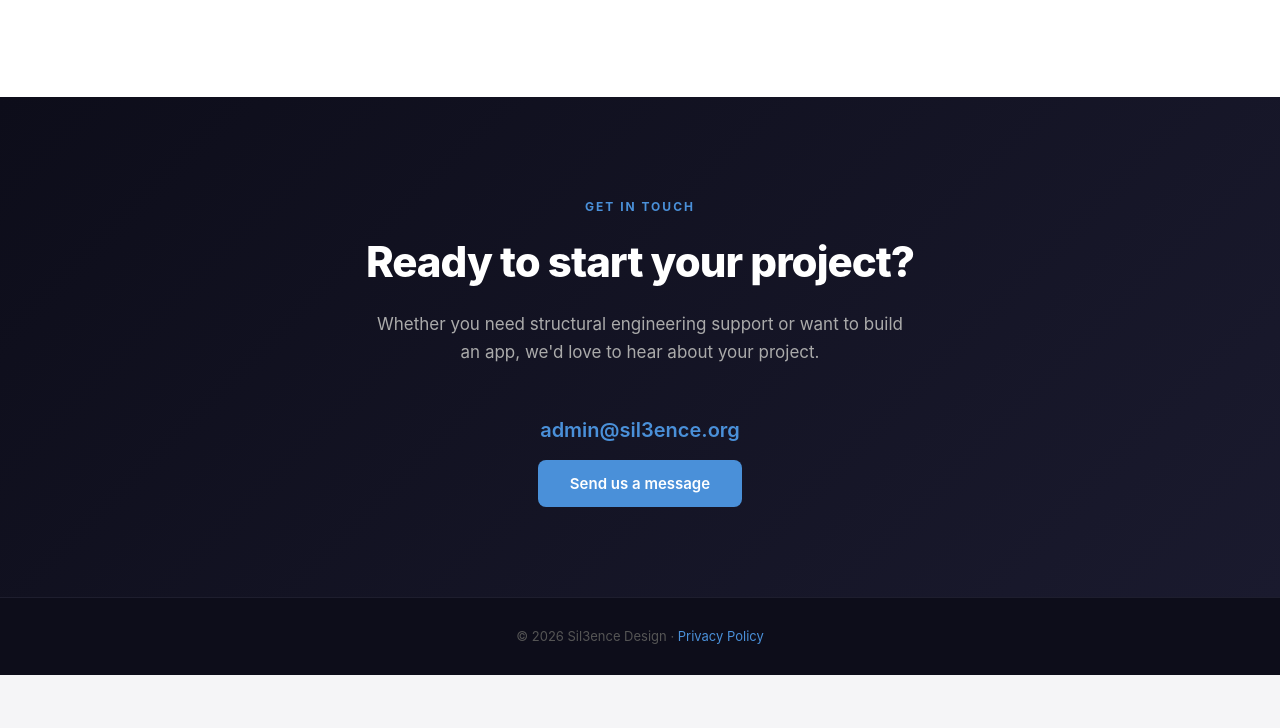
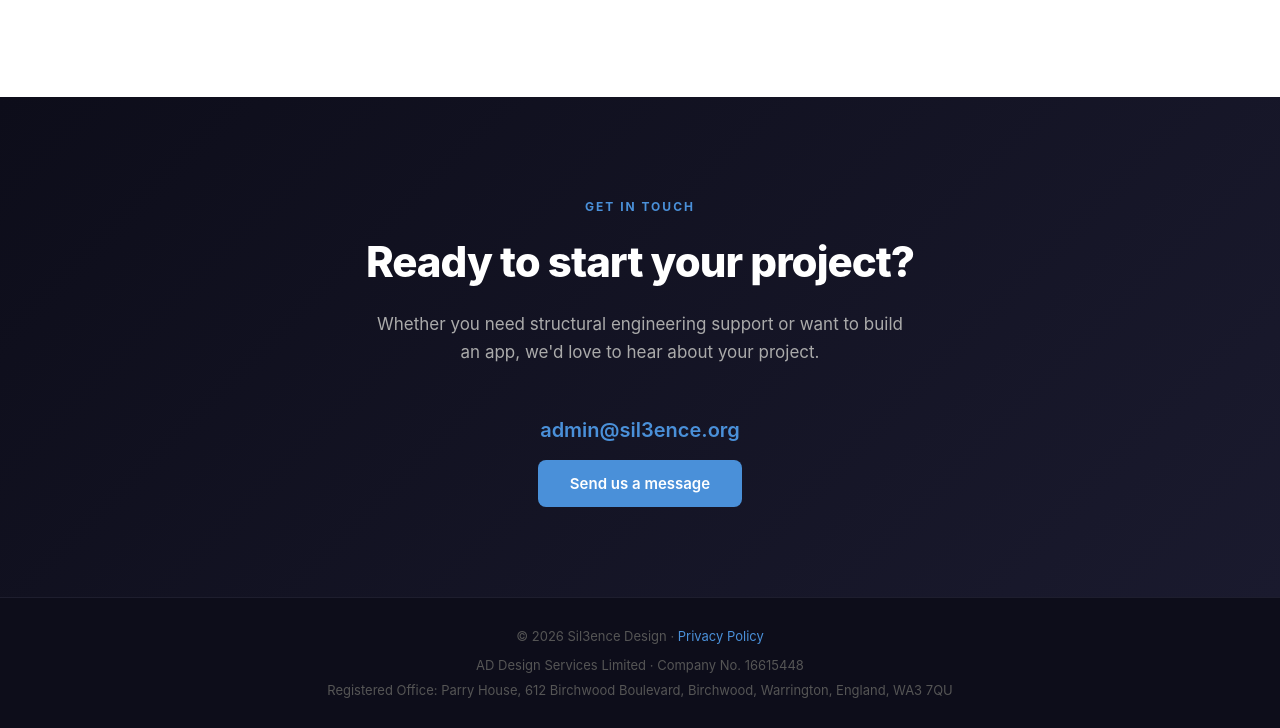
Before and after one commit to sil3ence-developers/sil3ence-developers.github.io, a plain HTML site: page index.html in a window 1280 px wide. Shown: the part 3206-3934 px from the top of the page. Before the commit the page ends 3881 px from the top, so only its background shows below. Drawn offline with Linux system fonts and the light colour scheme.

Commit message:
Add company details to footer
Co-Authored-By: Claude Sonnet 4.6 <noreply@anthropic.com>

```diff
--- a/index.html
+++ b/index.html
@@ -446,6 +446,8 @@
 
     <footer>
         <p>© 2026 Sil3ence Design · <a href="/privacy.html">Privacy Policy</a></p>
+        <p style="margin-top: 8px;">AD Design Services Limited · Company No. 16615448</p>
+        <p style="margin-top: 4px;">Registered Office: Parry House, 612 Birchwood Boulevard, Birchwood, Warrington, England, WA3 7QU</p>
     </footer>
 
 </body>
```
